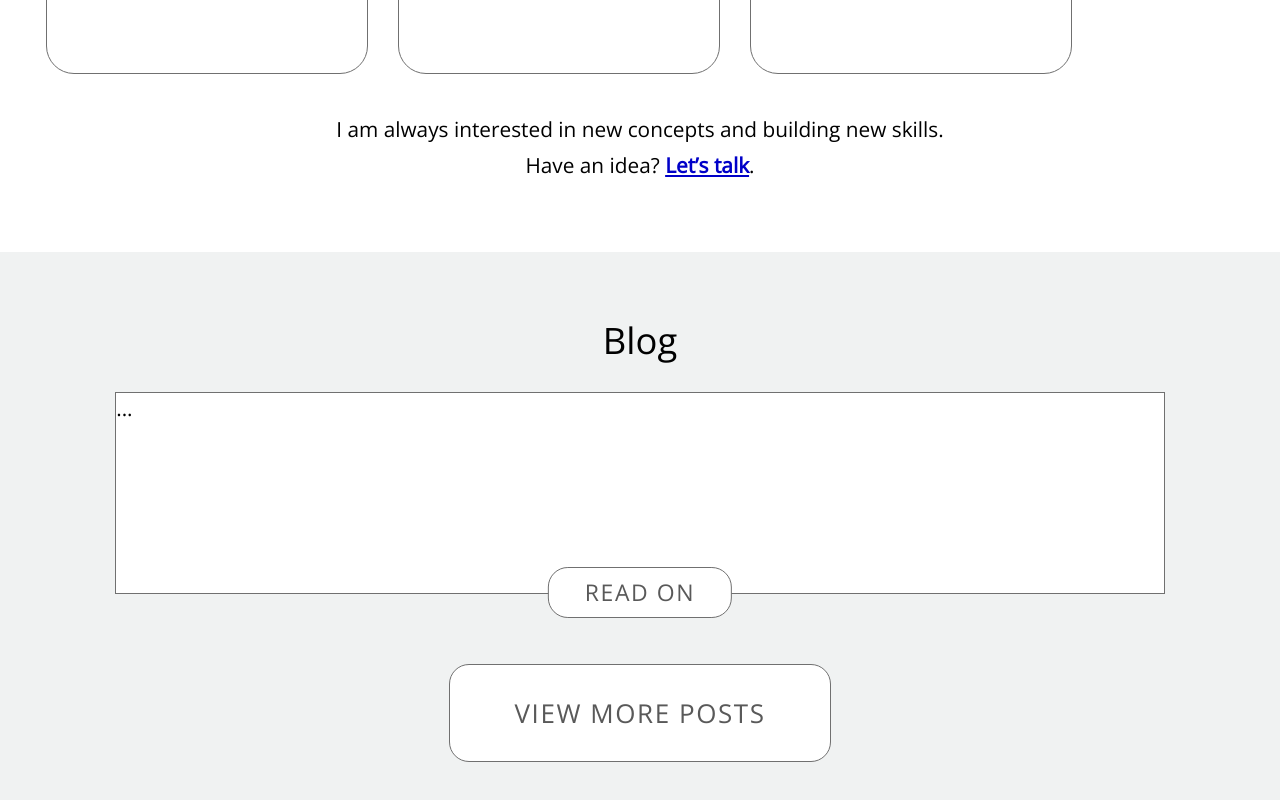
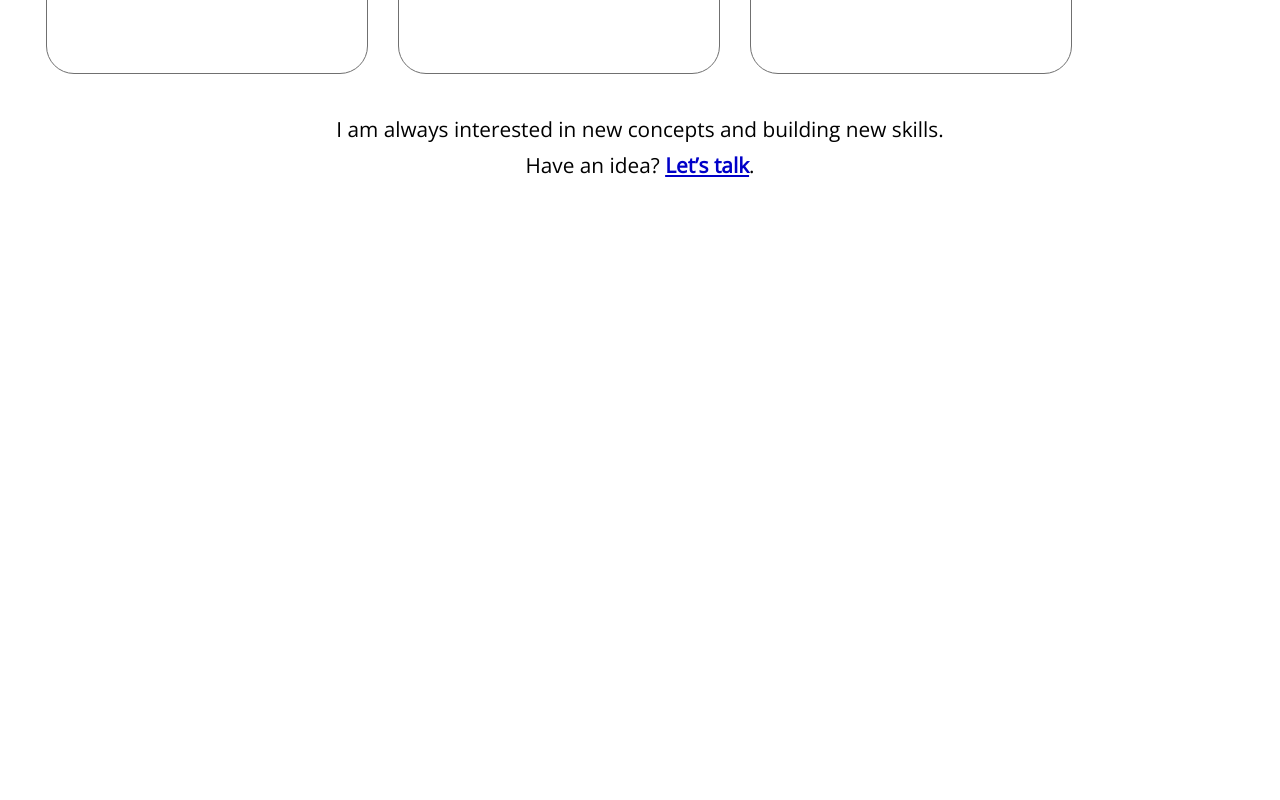
Before and after one commit to etekweb/etekweb-home, a Vue app: page / in a window 1280 px wide. Shown: the part 3376-4176 px from the top of the page. After the commit the page ends 3628 px from the top, so only its background shows below. Built offline with nearby package versions, Linux system fonts and the light colour scheme.

Commit message:
removing blog

```diff
--- a/src/App.vue
+++ b/src/App.vue
@@ -5,7 +5,6 @@
     <SocialsAndResume />
     <ExperienceSection />
     <ProjectsSection />
-    <BlogSection />
   </div>
 </template>
 
@@ -15,7 +14,6 @@ import AboutSection from '@/components/AboutSection.vue';
 import SocialsAndResume from '@/components/SocialsAndResume.vue';
 import ExperienceSection from '@/components/ExperienceSection.vue';
 import ProjectsSection from '@/components/ProjectsSection.vue';
-import BlogSection from '@/components/BlogSection.vue';
 
 export default {
   name: 'App',
@@ -25,7 +23,6 @@ export default {
     SocialsAndResume,
     ExperienceSection,
     ProjectsSection,
-    BlogSection
   }
 };
 </script>
```
